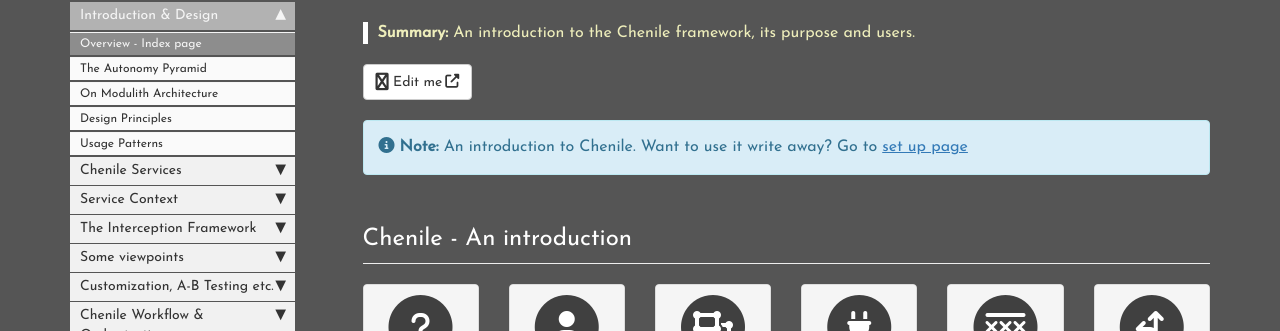
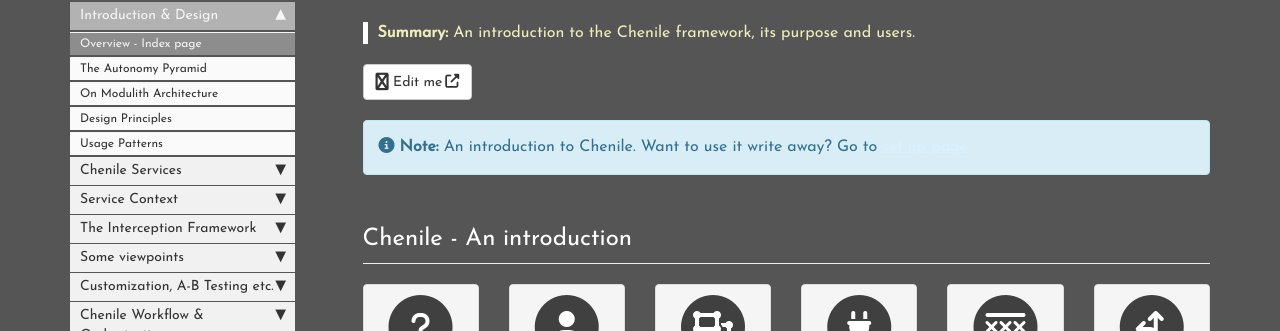
Before and after one commit to rajakolluru/cheniledocs.github.io, a Jekyll site: the page built from index.html, in a window 1280 px wide. Shown: the part 129-460 px from the top of the page. Built offline with Jekyll 4.4.1, drawn with Linux system fonts in a browser that asks for light colours; comment, search, counter and statistics services are not loaded.

Commit message:
content update

```diff
--- a/css/theme-dark.css
+++ b/css/theme-dark.css
@@ -15,6 +15,10 @@ blockquote{
 #myTabContent{
     background-color: #222222;
     color: wheat;
+}
+a {
+    color: #d8f2ff;
+    text-decoration: none
 }
 
 h1 { color: #ffffed;}
```
